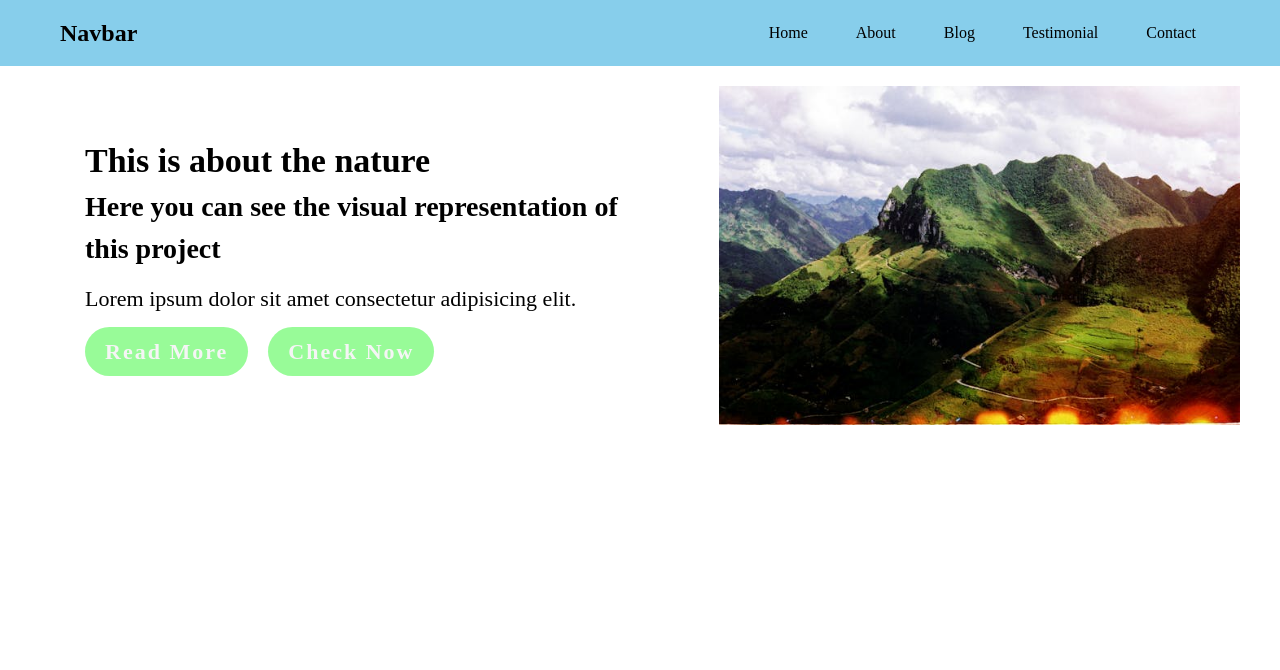
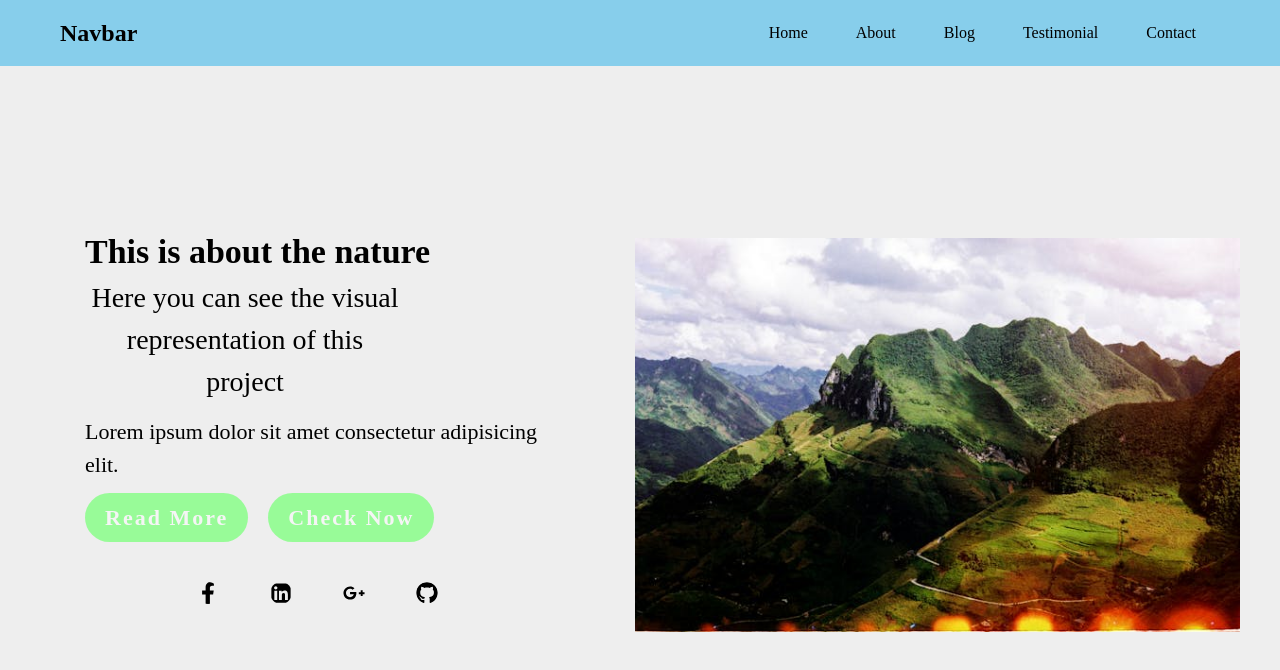
Before and after one commit to neelendrareddy9001/json_webtoken-authentication, a React (Create React App) app in the folder client/: page / in a window 1280 px wide. Shown: the top 670 px of the page. Built offline with nearby package versions, Linux system fonts and the light colour scheme.

Commit message:
social icons added

```diff
--- a/client/src/App.css
+++ b/client/src/App.css
@@ -44,10 +44,28 @@ nav ul li a {
 .home {
     margin: 20px 45px;
     max-width: 50%;
+    position: relative;
 }
 .home p {
     margin: 12px auto;
 }
+.home h4 {
+    max-width: 320px;
+    text-align: center;
+}
+.social-icons {
+    margin: 40px auto;
+    display: flex;
+    align-items: center;
+    justify-content:space-around;
+    max-width: 280px;
+    gap: 12px;
+}
+.social-icons .icon {
+    font-size: 22px;
+    border-radius: 50%;
+}
+
 
 
 
--- a/client/src/Components/Home/Home.jsx
+++ b/client/src/Components/Home/Home.jsx
@@ -1,5 +1,9 @@
 import React from "react";
 import ImgPex from '../../images/pexel.jpg';
+import { FaFacebookF } from "react-icons/fa";
+import { FaLinkedin } from "react-icons/fa";
+import { FaGooglePlusG } from "react-icons/fa";
+import { FaGithub } from "react-icons/fa";
 
 const Home = () => {
   return (
@@ -15,6 +19,12 @@ const Home = () => {
             <button className="btn">Read More</button>
             <button className="btn">Check Now</button>
           </div>
+          <div className="social-icons">
+            <FaFacebookF className="icon"/>
+            <FaLinkedin className="icon"/>
+            <FaGooglePlusG className="icon"/>
+            <FaGithub className="icon"/>
+          </div>
         </div>
         <div className="img-container">
           <img src={ImgPex} alt="" />
--- a/client/src/index.css
+++ b/client/src/index.css
@@ -8,6 +8,10 @@
   box-sizing: border-box;
   font-family: 'Times New Roman', Times, serif;
   overflow: hidden;
+}
+
+body {
+  background-color: #eee;
 }
 
 a {
@@ -28,9 +32,13 @@ h2::first-letter {
   color: paleturquoise;
   font-size: 38px;
 }
-h2,h3,h4 {
+h2,h3 {
   font-size: 28px;
   font-weight: 700;
+}
+h4 {
+  font-size: 28px;
+  font-weight: 500;
 }
 
 
@@ -68,5 +76,5 @@ ul li {
 }
 
 .section-container {
-  margin: 20px 40px;
+  margin: 140px 40px;
 }
```
